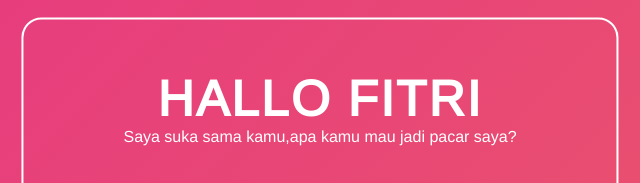
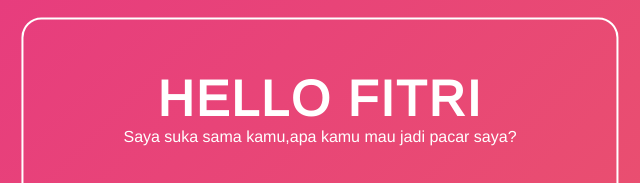
Before and after one commit to rifkiamalun/kyokakame.html, a plain HTML site: page index.html in a window 1280 px wide. Shown: the part 226-409 px from the top of the page, 320-960 px from the left. Drawn offline with nearby package versions, Linux system fonts and the light colour scheme.

Commit message:
Update index.html

```diff
--- a/index.html
+++ b/index.html
@@ -16,7 +16,7 @@ Tanggal: 7 mei 2020
 <body>
     <section>
         <div class="textme">
-            <h1>Hallo Fitri</h1>
+            <h1>Hello Fitri</h1>
             <p>Saya suka sama kamu,apa kamu mau jadi pacar saya? </p>
 <div class="jancok">
 
```
